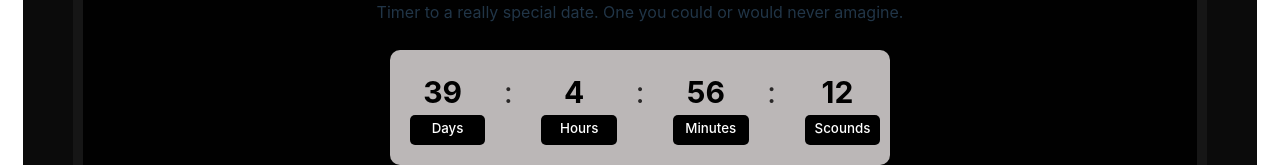
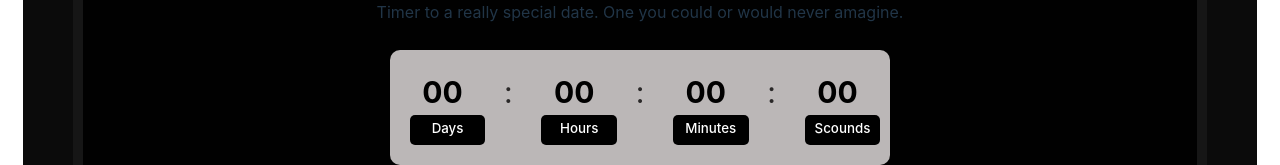
Before and after one commit to emimrulkayes/aktimer, a React (Vite) app: page / in a window 1280 px wide. Shown: the part 296-461 px from the top of the page. Built offline with nearby package versions, Linux system fonts and the light colour scheme.

Commit message:
update timer

```diff
--- a/src/components/AkTimer.jsx
+++ b/src/components/AkTimer.jsx
@@ -1,13 +1,26 @@
 import React from 'react';
-import TimerHook from '../hooks/TimerHook';
-import ButtonGroup from './buttonGroup';
+import useAkTimer from '../hooks/TimerHook';
 
 function AkTimer() {
 
-    const { timerDays, timerHours, timerMinutes, timerSeconds } = TimerHook();
+    const { timerDays, timerHours, timerMinutes, timerSeconds, startTimer, pauseTimer, resetTimer } = useAkTimer();
+
+    const handleStartClick = () => {
+    console.log('Start button clicked');
+        startTimer();
+    };
+
+    const handlePauseClick = () => {
+        console.log('Pause button clicked');
+        pauseTimer();
+    };
+
+    const handleResetClick = () => {
+        console.log('Reset button clicked');
+        resetTimer();
+    };
 
     return (
-
         <section className='timer-container'>
             <section className='timer'>
                 <div>
@@ -39,7 +52,11 @@ function AkTimer() {
 
             </section>
 
-            <ButtonGroup />
+            <section className='timer-actions'>
+                <button type="button" onClick={handleStartClick}> Start </button>
+                <button type="button" onClick={handlePauseClick}> Pause </button>
+                <button type="button" onClick={handleResetClick}> Reset </button>
+            </section>
 
         </section>
     )
--- a/src/components/buttonGroup.jsx
+++ /dev/null
@@ -1,18 +0,0 @@
-import React from 'react';
-import TimerHook from '../hooks/TimerHook';
-
-function ButtonGroup() {
-
-    const { start, pause, reset, isActive } = TimerHook();
-
-    return (
-
-        <section className='timer-actions'>
-            <button onClick={start}> Start </button>
-            <button onClick={pause}> Pause </button>
-            <button onClick={reset}> Reset </button>
-        </section>
-    )
-}
-
-export default ButtonGroup;
--- a/src/hooks/TimerHook.jsx
+++ b/src/hooks/TimerHook.jsx
@@ -1,29 +1,32 @@
 import { useEffect, useState, useRef } from 'react';
 
-const TimerHook = () => {
+const useAkTimer = () => {
 
     const [timerDays, setTimerDays] = useState('00');
     const [timerHours, setTimerHours] = useState('00');
     const [timerMinutes, setTimerMinutes] = useState('00');
     const [timerSeconds, setTimerSeconds] = useState('00');
-    // const [isActive, setIsActive] = useState(false);
+    const [isActive, setIsActive] = useState(false);
 
-    const countdownDate = new Date('November 30, 2023 00:00:00').getTime()
+    const countdownDate = new Date('December 30, 2023 00:00:00').getTime()
     let interval = useRef();
 
 
     const startTimer = () => {
+        setIsActive(true);
 
-        interval = setInterval(() => {
+        interval.current = setInterval(() => {
+
             const now = new Date().getTime();
             const distance = countdownDate - now;
-
             const days = Math.floor(distance / (1000 * 60 * 60 * 24));
             const hours = Math.floor((distance % (1000 * 60 * 60 * 24) / (1000 * 60 * 60)));
             const minutes = Math.floor((distance % (1000 * 60 * 60)) / (1000 * 60));
             const seconds = Math.floor((distance % (1000 * 60)) / 1000);
 
             if (distance < 0) {
+                clearInterval(interval.current);
+                setIsActive(false);
                 console.log('Stop the timer')
             } else {
                 setTimerDays(days);
@@ -36,41 +39,40 @@ const TimerHook = () => {
     };
 
 
-
-    const start = () => {
-        startTimer();
+    const pauseTimer = () => {
+        clearInterval(interval.current);
+        setIsActive(false);
     };
 
-    const pause = () => {
-        clearInterval(interval.current);
-    };
-
-    const reset = () => {
+    const resetTimer = () => {
         setTimerDays('00');
         setTimerHours('00');
         setTimerMinutes('00');
         setTimerSeconds('00');
         clearInterval(interval.current);
+        setIsActive(true);
     };
 
     useEffect(() => {
-        startTimer();
+        if(isActive) {
+            startTimer();
+        }
+
         return () => {
             clearInterval(interval.current);
         }
 
-
-    }, []);
+    }, [isActive]);
 
     return {
         timerDays,
         timerHours,
         timerMinutes,
         timerSeconds,
-        start,
-        pause,
-        reset
+        startTimer,
+        resetTimer,
+        pauseTimer,
     };
-}
+};
 
-export default TimerHook;
+export default useAkTimer;
```
